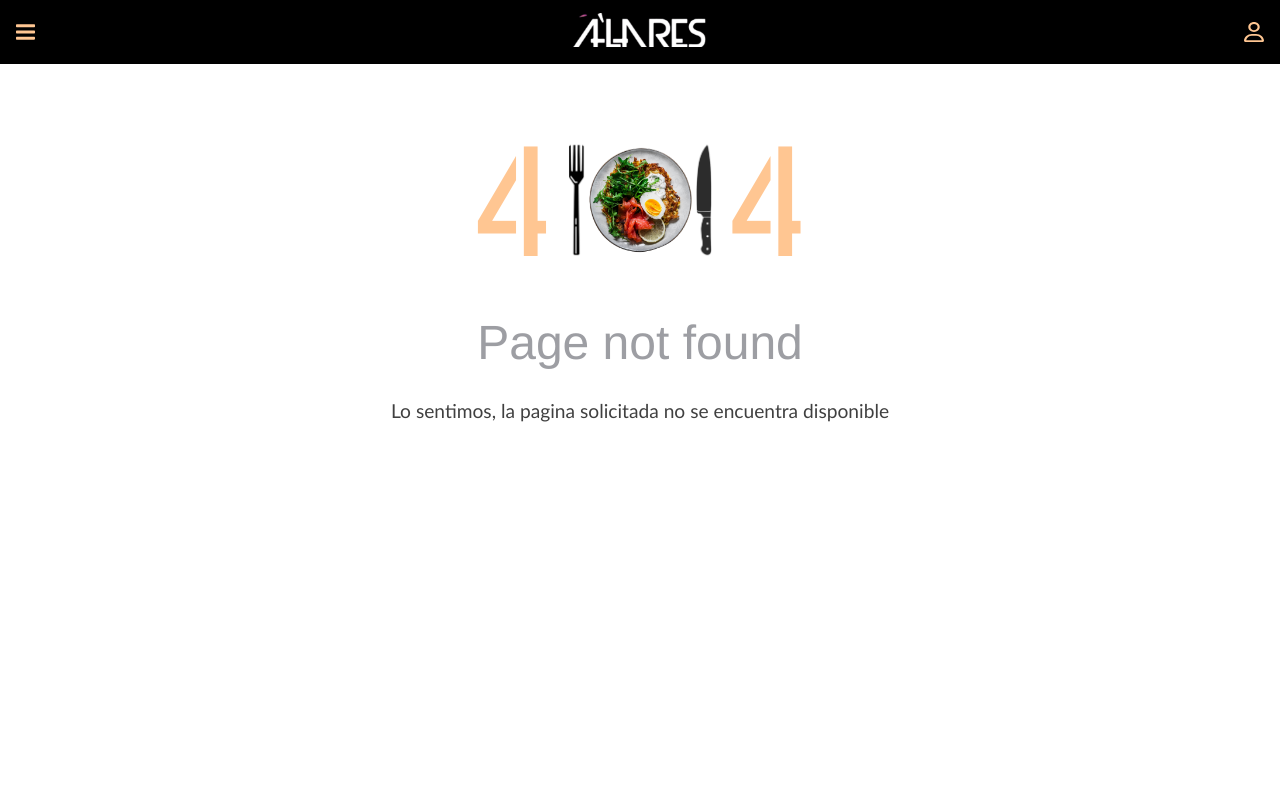
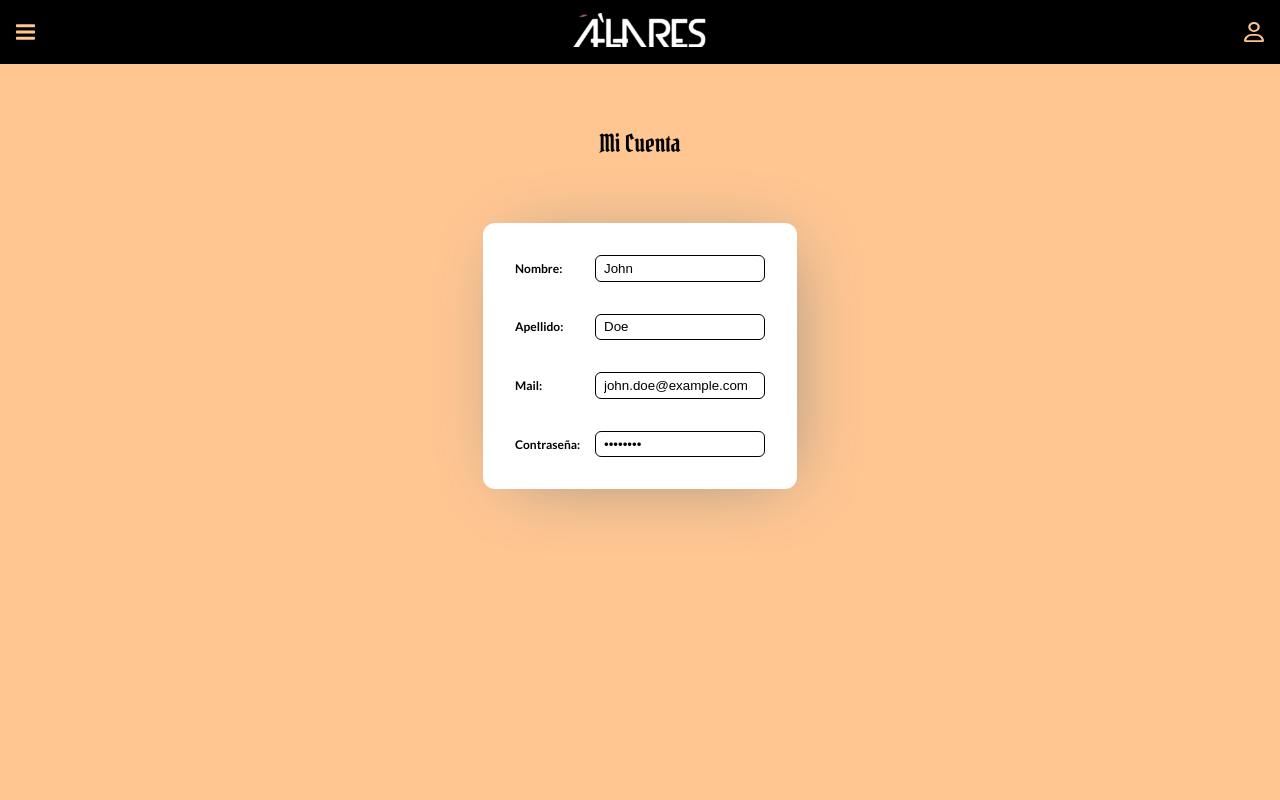
Before and after one commit to mauroibarra133/alaresjm, a React (Vite) app in the folder App/Frontend/: page /mi-cuenta in a window 1280 px wide. Shown: the top 800 px of the page. Built offline with nearby package versions, Linux system fonts and the light colour scheme; no server answers.

Commit message:
add(frontend): comp miCUenta

```diff
--- a/App/Frontend/package.json
+++ b/App/Frontend/package.json
@@ -13,7 +13,9 @@
     "@glidejs/glide": "^3.6.0",
     "@mercadopago/sdk-react": "^0.0.12",
     "axios": "^1.4.0",
+    "cookie-parser": "^1.4.6",
     "glidejs": "^2.1.0",
+    "js-cookie": "^3.0.5",
     "react": "^18.2.0",
     "react-dom": "^18.2.0",
     "react-hook-form": "^7.45.1",
--- a/App/Frontend/src/App.jsx
+++ b/App/Frontend/src/App.jsx
@@ -14,6 +14,7 @@ import RequireAuth from './components/login/RequireAuth'
 import SignUp from './components/login/SignUp'
 import Reservas from './components/reserva/Reservas'
 import RankingClientes from './components/ranking/RankingClientes'
+import MiCuenta from './components/login/MiCuenta'
 
 function App() {
 
@@ -39,6 +40,7 @@ function App() {
           </RequireAuth>}/>
         <Route path='/api/login' element={<Login/>}> </Route>
         <Route path='/signup' element={<SignUp/>}> </Route>
+        <Route path='/mi-cuenta' element={<MiCuenta/>}> </Route>
         <Route path='*' element={<ErrorPage/>}> </Route>
       </Routes>
       <Footer/>
--- a/App/Frontend/src/components/NavUser.jsx
+++ b/App/Frontend/src/components/NavUser.jsx
@@ -17,7 +17,7 @@ function NavUser({clicked, handleUserClick}) {
                 </NavLink>
             )}
             {auth.isLogin && (
-            <NavLink to='/a'  className='nav__item-container user' >
+            <NavLink to='/mi-cuenta'  className='nav__item-container user' >
                 <div className='nav__item user' onClick={handleUserClick}><p>MI CUENTA</p></div>
             </NavLink>
             )}
--- /dev/null
+++ b/App/Frontend/src/components/login/MiCuenta.jsx
@@ -0,0 +1,64 @@
+import  { useState } from 'react';
+import '../../styles/login/miCuenta.css'
+
+const MiCuenta = () => {
+  // Estado para almacenar los datos de la cuenta
+  const [cuenta, setCuenta] = useState({
+    nombre: 'John',
+    apellido: 'Doe',
+    mail: 'john.doe@example.com',
+    contrasena: '********',
+  });
+
+  // Función para manejar los cambios en los campos
+  const handleChange = (e) => {
+    const { name, value } = e.target;
+    setCuenta((prevCuenta) => ({ ...prevCuenta, [name]: value }));
+  };
+
+  return (
+    <div className="micuenta__container">
+      <h2>Mi Cuenta</h2>
+      <div className="micuenta__info">
+            <div className="micuenta__field">
+                <label htmlFor="nombre">Nombre:</label>
+                <input
+                    type="text"
+                    name="nombre"
+                    value={cuenta.nombre}
+                    onChange={handleChange}
+            />
+            </div>
+            <div className="micuenta__field">
+                <label htmlFor="apellido">Apellido:</label>
+                <input
+                    type="text"
+                    name="apellido"
+                    value={cuenta.apellido}
+                    onChange={handleChange}
+                />
+            </div>
+            <div className="micuenta__field">
+                <label htmlFor="mail">Mail:</label>
+                <input
+                    type="email"
+                    name="mail"
+                    value={cuenta.mail}
+                    onChange={handleChange}
+                />
+            </div>
+            <div className="micuenta__field">
+                <label htmlFor="contrasena">Contraseña:</label>
+                <input
+                    type="password"
+                    name="contrasena"
+                    value={cuenta.contrasena}
+                    onChange={handleChange}
+                />
+            </div>
+      </div>
+    </div>
+  );
+};
+
+export default MiCuenta;
--- /dev/null
+++ b/App/Frontend/src/styles/login/miCuenta.css
@@ -0,0 +1,39 @@
+@import '../variables.css';
+@import '../fonts.css';
+
+.micuenta__container{
+    min-height: 100vh;
+    height: auto;
+    width: 100%;
+    display: flex;
+    flex-direction: column;
+    gap: 4rem;
+    padding: 4rem 1rem;
+    background-color: var(--orange-1);
+}
+
+.micuenta__container h2{
+    font-family: 'Pirata One';
+}
+
+.micuenta__info{
+    display: flex;
+    flex-direction: column;
+    gap: 2rem;
+    width: 100%;
+    max-width: 250px;
+    margin: 0 auto;
+    background-color: #fff;
+    -webkit-box-shadow: 9px 7px 75px -22px rgba(140,138,135,1);
+    -moz-box-shadow: 9px 7px 75px -22px rgba(140,138,135,1);
+    box-shadow: 9px 7px 75px -22px rgba(140,138,135,1);
+    border-radius: 12px;
+    padding: 2rem;
+    box-sizing: content-box;
+}
+.micuenta__field{
+    display: flex;
+    justify-content: space-between;
+    align-items: center;
+
+}
```
Also changed, not shown: 2 other files (tests, documents, lock files or other folders).
